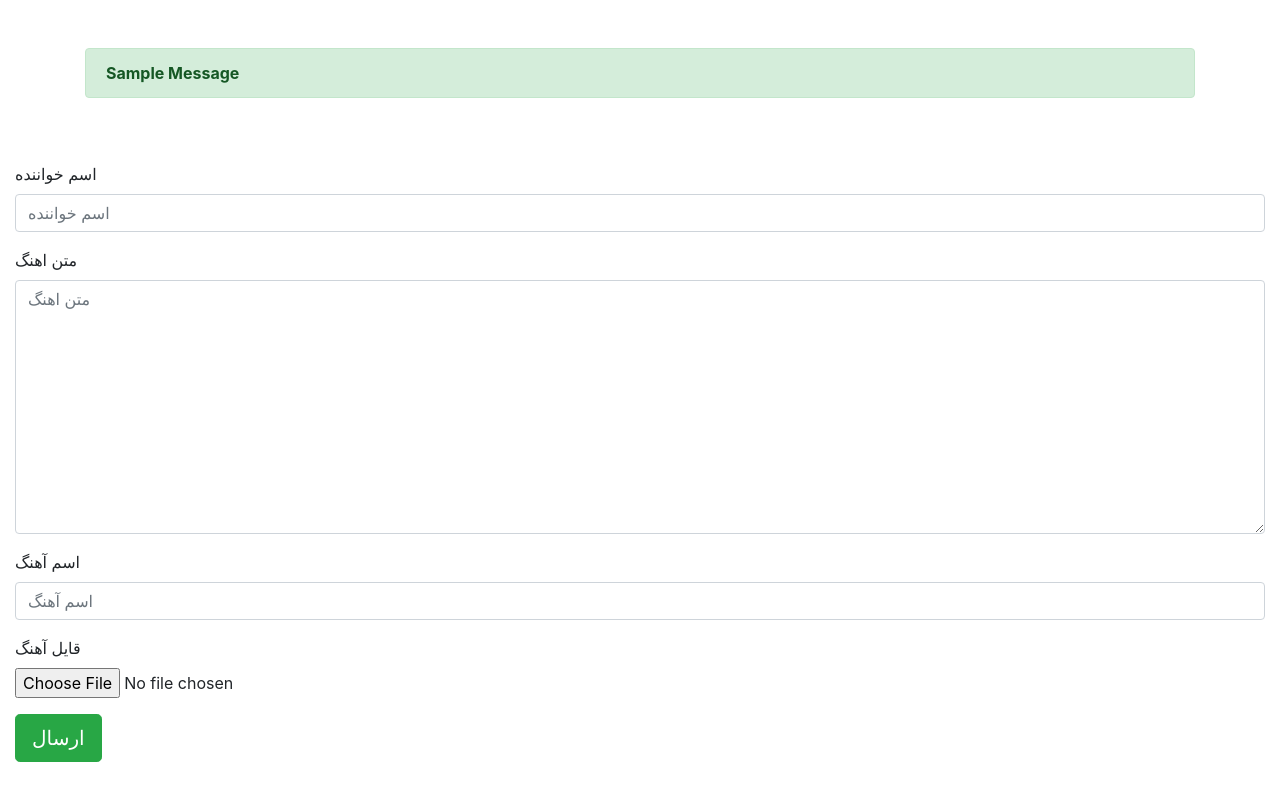
After one commit to shkamir/music_web_app, a Django app: page /upload in a window 1280 px wide. The commit adds this page. Run offline with Django 3.2, Linux system fonts and the light colour scheme; one stand-in notice (Sample message) is shown; some libraries are stand-ins or nearby versions.

Commit message:
added uploading music form

```diff
--- a/music/ahang/admin.py
+++ b/music/ahang/admin.py
@@ -5,8 +5,9 @@
 
 
 class AhangManager(admin.ModelAdmin):
-    list_display = ('author','ahang_esm',)
-    list_filter = ('publishDate',)
+    list_display = ('author','ahang_esm',"isAgreed",)
+    list_filter = ('publishDate',"isAgreed",)
+    list_editable = ("isAgreed",)
     search_fields = ('author','ahang_esm',)
     class Meta:
         model = Ahang
--- a/music/ahang/forms.py
+++ b/music/ahang/forms.py
@@ -1,6 +1,6 @@
 from django.forms import ModelForm
 from django import forms
-from .models import CommentDb
+from .models import CommentDb, Ahang
 
 class NazarForm(ModelForm):
     comment = forms.CharField(label="نظر ", label_suffix="")
@@ -11,3 +11,39 @@ class NazarForm(ModelForm):
         model=CommentDb
         fields = ("comment","user_name", "email",)
         widgets = {"class":"form-control"}
+class AhangUplaodingForm(ModelForm):
+    author = forms.CharField(
+        label="اسم خواننده",
+        label_suffix="",
+        widget=forms.TextInput(
+            attrs={"placeholder":"اسم خواننده", "class":"form-control"}
+        ),
+        required=False,
+    )
+    description = forms.CharField(
+        label="متن اهنگ",
+        label_suffix="",
+        widget=forms.Textarea(
+            attrs={"placeholder":"متن اهنگ", "class":"form-control"}
+        ),
+        required=True,
+    )
+    ahang_esm = forms.CharField(
+        label="اسم آهنگ",
+        label_suffix="",
+        widget=forms.TextInput(
+            attrs={"placeholder":"اسم آهنگ", "class":"form-control"}
+        ),
+        required=True,
+    )
+    ahang_file = forms.FileField(
+        label="قایل آهنگ",
+        label_suffix="",
+        widget=forms.FileInput(
+            attrs={"placeholder":"فایل آهنگ", "class":"form-control-file"}
+        ),
+        required=True,
+    )
+    class Meta:
+        model = Ahang
+        fields = ("author","description", "ahang_esm", "ahang_file",)
--- a/music/ahang/models.py
+++ b/music/ahang/models.py
@@ -3,12 +3,14 @@ from django.urls import reverse
 from ckeditor_uploader.fields import RichTextUploadingField
 class Ahang(models.Model):
     # author, description, ahang, publish and update date
-    author = models.CharField(max_length=200)
+    author = models.CharField(max_length=200, blank=False, null=False, unique=False)
     description = RichTextUploadingField()
-    ahang_esm = models.CharField(max_length=500, default=None)
-    ahang_file = models.FileField(upload_to='Musics/', null=False, blank=False)
+    ahang_esm = models.CharField(max_length=500, default=None, unique=False)
+    ahang_file = models.FileField(upload_to='Musics/')
     publishDate = models.DateField(auto_now_add=True)
     updateDate = models.DateField(auto_now=True)
+    # user is able to upload music without logging in but music has to be checked by admin
+    isAgreed = models.BooleanField(default=False)
 
     def get_absolute_url(self):
         return reverse("music:detail", args=[str(self.id)])
--- a/music/ahang/urls.py
+++ b/music/ahang/urls.py
@@ -4,6 +4,7 @@ from . import views
 app_name='music'
 urlpatterns = [
     url(r'^$', views.index, name='home'),
+    url(r'^upload$', views.upload_music_form, name='upload'),
     url(r'^edame/(?P<id>[0-9]{1,1000})*/$', views.ahang_detail, name='detail'),
 ]
 
--- a/music/ahang/views.py
+++ b/music/ahang/views.py
@@ -1,6 +1,6 @@
 from django.shortcuts import render, get_object_or_404, redirect
 from .models import Ahang, CommentDb
-from .forms import NazarForm
+from .forms import NazarForm, AhangUplaodingForm
 from django.contrib import messages
 def index(request):
     ahangha = Ahang.objects.all().order_by('-id')
@@ -58,3 +58,19 @@ def ahang_detail(request,id=None):
          "title":esme_ahang,
     }
     return render(request,'main/ahang_detail.html',context)
+
+
+
+def upload_music_form(request):
+    form = AhangUplaodingForm()
+    if request.method == "POST":
+        form = AhangUplaodingForm(request.POST or None)
+        if form.is_valid():
+            form.save(commit=False)
+            messages.success(request, "آهنگ شما با موفقیت ثبت شد و پس از بازرسی در سایت قرار میگیرد")
+            form = AhangUplaodingForm()
+        print (form.errors)
+    context = {
+        "form": AhangUplaodingForm
+    }
+    return render(request, "main/upload.html", context)
--- a/music/templates/main/index.html
+++ b/music/templates/main/index.html
@@ -15,13 +15,17 @@
 <body>
     {% block content %}
     <div class="container-fluid bg-primary">
+    <br />
+    <a class="btn btn-block btn-dark" href="{% url 'music:upload' %}"> آپلود آهنگ </a>
+    <br />
         {% for ahang in ahangha %}
+        {% if ahang.isAgreed %}
         <ul class="list-group text-secondry">
             <li class="list-group-item text-center text-white bg-dark">{{ahang.author}}</li>
             <li class="list-group-item text-center text-white bg-dark">{{ahang.description|safe|truncatechars_html:120}}</li>
             <li class="list-group-item text-center text-white bg-dark"><a href="{{ahang.get_absolute_url}}"> ادامه مطلب </a></li>
         </ul>
-        <br /> {% endfor %}
+        <br /> {% endif %}{% endfor %}
     </div>
     {% endblock %}
 </body>
--- /dev/null
+++ b/music/templates/main/upload.html
@@ -0,0 +1,25 @@
+{% extends 'main/index.html' %}
+{% block title %}
+آپلود آهنگ
+{% endblock title %}
+
+{% block content %}
+
+   {% if messages %}
+   {% for m in messages %}
+    <div class="container py-5">
+    <div class="alert alert-success">
+    <strong class="text-center text-capitalize">{{m}}</strong>
+    </div>
+    </div>
+    {% endfor %}
+    {% endif %}
+<div class="container-fluid align-content-center">
+<form action="{% url 'music:upload' %}" method="POST">
+{% csrf_token %}
+{{form.as_p}}
+<button type="submit" class="btn btn-lg btn-success">
+    ارسال
+</button>
+</form>
+{% endblock content %}
```
Also changed, not shown: music/ahang/migrations/0007_ahang_isagreed.py (added), music/ahang/migrations/0008_auto_20201024_0720.py (added), music/ahang/migrations/0009_auto_20201024_0723.py (added).
